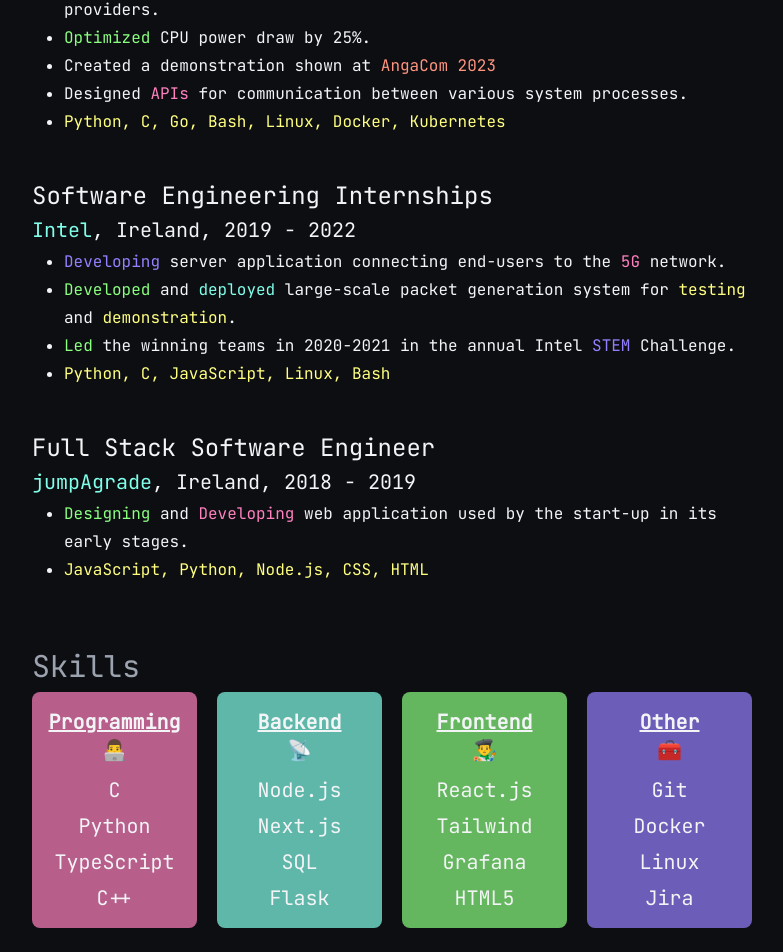
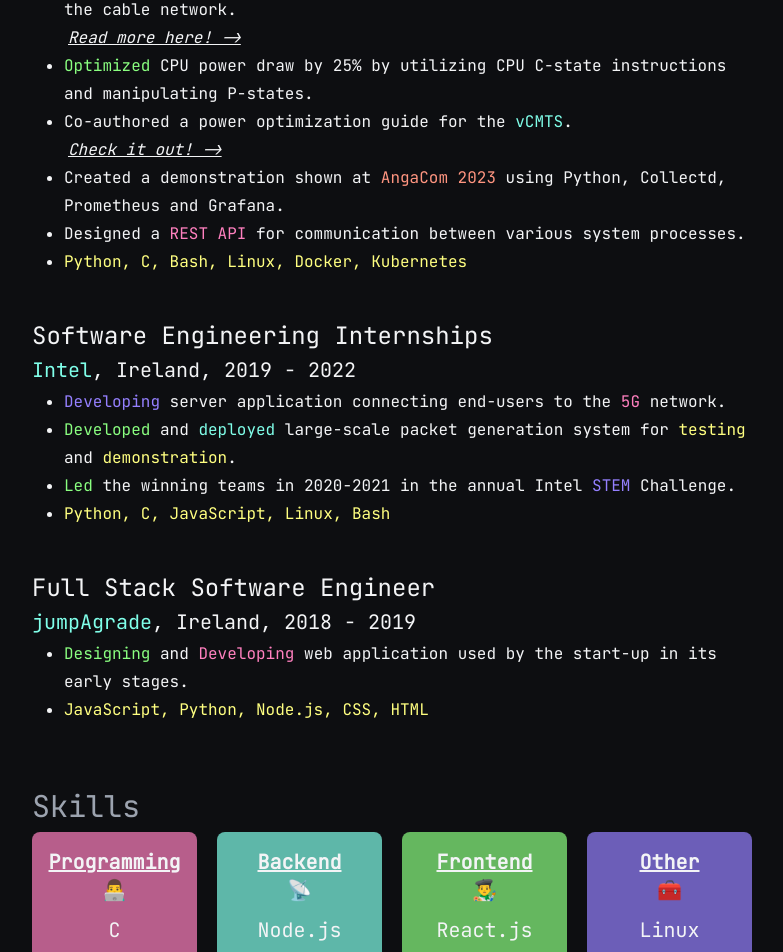
Before and after one commit to dominik224/portfolio-site, a Next.js app: page /about in a window 1280 px wide. Shown: the part 876-1828 px from the top of the page, without its empty margins (248-1031 px from the left). Built offline with nearby package versions, Linux system fonts and the light colour scheme.

Commit message:
Updated work experience

```diff
--- a/pages/about.tsx
+++ b/pages/about.tsx
@@ -1,3 +1,4 @@
+import Link from "next/link";
 import React from "react";
 import { AiOutlineArrowUp } from "react-icons/ai";
 import { ImAttachment } from "react-icons/im";
@@ -60,24 +61,45 @@
         </p>
         <ul className="list-disc text-[14px] md:text-[16px] pl-8">
           <li>
-            <span className="text-dpurple">Developed</span> server applications
-            used by international telecommunication providers.
+            <span className="text-dpurple">Developed</span> the{" "}
+            <span className="text-dblue">vCMTS</span>, an application used by
+            international ISPs powering the cable network.
+            <br />
+            <Link
+              className="underline italic bg-white bg-opacity-0 hover:bg-opacity-10 rounded-md p-1"
+              href="https://www.intel.com/content/www/us/en/developer/topic-technology/open/vcmts-reference-dataplane/overview.html"
+            >
+              {"Read more here! ->"}
+            </Link>
           </li>
           <li>
-            <span className="text-dgreen">Optimized</span> CPU power draw by
-            25%.
+            <span className="text-dgreen">Optimized</span> CPU power draw by 25%
+            by utilizing CPU C-state instructions and manipulating P-states.
+          </li>
+          <li>
+            Co-authored a power optimization guide for the{" "}
+            <span className="text-dblue">vCMTS</span>. <br />
+            <Link
+              className="underline italic bg-white bg-opacity-0 hover:bg-opacity-10 rounded-md p-1"
+              href={
+                "https://www.intel.com/content/www/us/en/developer/topic-technology/open/vcmts-reference-dataplane/overview.html"
+              }
+            >
+              {"Check it out! ->"}
+            </Link>
           </li>
           <li>
             Created a demonstration shown at{" "}
-            <span className="text-dorange">AngaCom 2023</span>
+            <span className="text-dorange">AngaCom 2023</span> using Python,
+            Collectd, Prometheus and Grafana.
           </li>
           <li>
-            Designed <span className="text-dpink">APIs</span> for communication
-            between various system processes.
+            Designed a <span className="text-dpink">REST API</span> for
+            communication between various system processes.
           </li>
           <li>
             <span className="text-dyellow">
-              Python, C, Go, Bash, Linux, Docker, Kubernetes
+              Python, C, Bash, Linux, Docker, Kubernetes
             </span>
           </li>
         </ul>
@@ -145,7 +167,7 @@
           <ul className="text-sm md:text-xl space-y-2 md:space-x-0">
             <li>C</li>
             <li>Python</li>
-            <li>TypeScript</li>
+            <li>JavaScript</li>
             <li>C++</li>
           </ul>
         </div>
@@ -176,10 +198,10 @@
             <span className="hidden md:block underline">{"Other "}</span>🧰
           </span>
           <ul className="text-sm md:text-xl space-y-2 md:space-x-0">
+            <li>Linux</li>
             <li>Git</li>
             <li>Docker</li>
-            <li>Linux</li>
-            <li>Jira</li>
+            <li>K8s</li>
           </ul>
         </div>
       </div>
```
